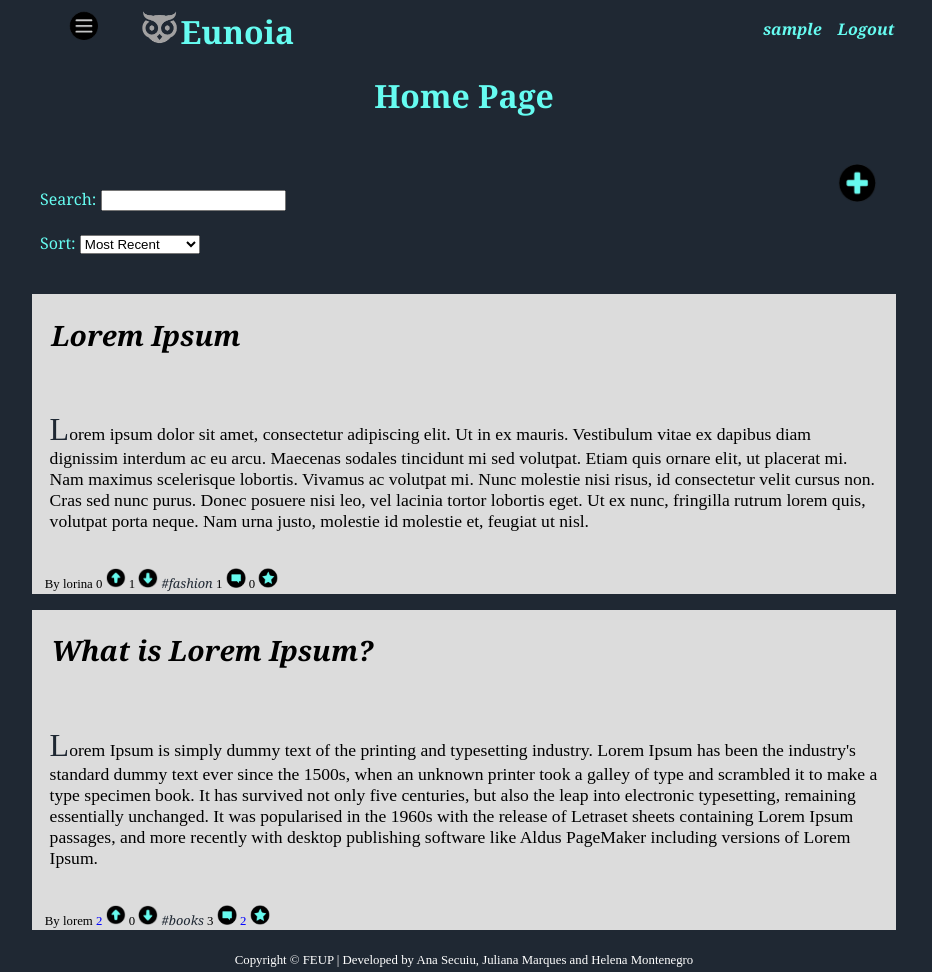
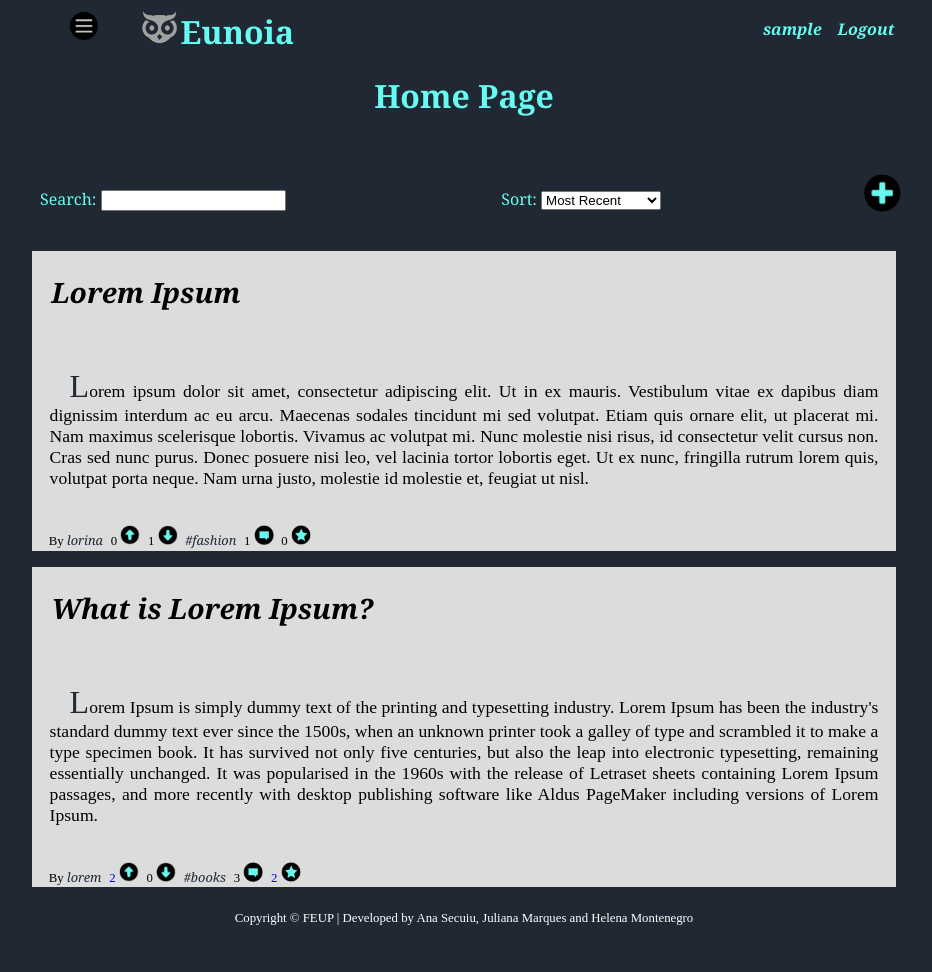
Before and after one commit to SmilingOwl/LTW-18-19, a PHP site: page /php/homepage.php in a window 1280 px wide. Shown: the whole page, without its empty margins (176-1108 px from the left). After the commit the page ends 925 px from the top, so only its background shows below. Run offline with PHP 8.4, Linux system fonts and the light colour scheme; the visitor is signed in with stand-in values (Sample User, id 1); data comes from the database, SQL or seed files in the repository; both versions use the stored data as it was after the commit.

Commit message:
Add files via upload

```diff
--- a/css/icons.css
+++ b/css/icons.css
@@ -11,12 +11,6 @@ span.likes img {
 span.dislikes img {
     width: 20px;
     height: 20px;
-}
-
-span.add_story {
-    display: block;
-    float: right;
-    margin-right: 2.2em;
 }
 
 span.add_story img {
--- a/css/layout.css
+++ b/css/layout.css
@@ -13,7 +13,7 @@
 	display: grid;
 	grid-template-rows: auto auto;
 	grid-template-columns: auto auto;
-	grid-template-areas: "p header"
+	grid-template-areas: "div header"
 						   "footer footer";
 	grid-row-gap: 1em;
 	grid-column-gap: 1em;
--- a/css/menu_layout.css
+++ b/css/menu_layout.css
@@ -4,5 +4,4 @@ html {
     grid-template-columns: 1fr 6fr;
     grid-template-areas: "nav body";
 
-	grid-column-gap: 1em;
 }
--- a/css/style.css
+++ b/css/style.css
@@ -169,12 +169,6 @@ a{
     display: block;
 }
 
-#story footer {
-    display: block;
-    font-family: "Georgia";
-    font-size: 1.2em;
-}
-
 label{
     margin: 0.5em;
     padding: 0.4em;
@@ -210,10 +204,11 @@ input[type=submit] {
 
 #menu {
     display: block;
-    padding: 0em 0em 25em 0em;
+    padding: 0em;
     margin: 0em;
     background-color: #DCDCDC;
-    border: 1px solid #1F2833;
+    border: 2px solid #1F2833;
+    height: 100%;
 }
 
 #menu ul {
@@ -226,7 +221,7 @@ input[type=submit] {
     padding: 1.5em;
     margin: 0em;
     font-family: "Georgia";
-    border: 1px solid #1F2833;
+    border-bottom: 2px solid #1F2833;
 }
 
 #stories {
@@ -266,13 +261,23 @@ input[type=submit] {
     text-decoration: none;
     font-family: "Times New Roman";
     font-size: 1.1em;
+    text-indent: 20px;
+    text-align: justify;
 }
 
 #stories article footer {
+    display: flex;
+    flex-direction: row;
+    align-items: flex-end;
     padding: 0.1em 1em;
     text-decoration: none;
     font-family: "Times New Roman";
     font-size: 0.8em;
+}
+
+#stories article footer span {
+    display: block;
+    margin: 0em 0.3em;
 }
 
 #copyright {
@@ -411,3 +416,21 @@ section#messages {
 section#messages .error {
      color: red;
 }
+
+#filter_stories {
+    display: flex;
+    flex-direction: row;
+    justify-content: space-between;
+}
+
+#paragraphs {
+    font-family: 'Times New Roman', Times, sans-serif;
+    font-size: 18px;
+    text-indent: 20px;
+    text-align: justify;
+}
+
+#paragraphs p:first-letter {
+    font-size: 32px;
+    color: #1F2833;
+}
--- a/database/access_database.php
+++ b/database/access_database.php
@@ -83,7 +83,7 @@
 
     function get_comments_with_user($id){
         global $db;
-        $stmt = $db->prepare('SELECT Comment.text, Users.username FROM Comment, Users WHERE story_id = :id
+        $stmt = $db->prepare('SELECT Users.user_id, Comment.text, Users.username FROM Comment, Users WHERE story_id = :id
             AND Comment.user_id = Users.user_id');
         $stmt->bindParam(':id', $id, PDO::PARAM_INT);
         $stmt->execute();
--- a/php/homepage.php
+++ b/php/homepage.php
@@ -23,7 +23,6 @@
     <?php include_once('../templates/common/upper_header.php'); ?>
         <h1> Home Page </h1>
     </header>
-    <span class="add_story"><img src="../icons/add_icon.png" alt="Add story"> </span>
     <input type="hidden" name="user_id" value="<?=$users_id?>">
     <header id="filter_stories">
             <label>Search: <input type="text" name="search_box" value=""></label>
@@ -36,6 +35,7 @@
                     <option value="comments">Most Comments</option>
                 </select>
             </label>
+        <span class="add_story"><img src="../icons/add_icon.png" alt="Add story"> </span>
     </header>
 
 <?php
--- a/php/story_item.php
+++ b/php/story_item.php
@@ -47,14 +47,16 @@
 
     <section id="story">
         <article>
+            <div id="paragraphs">
             <?php foreach($paragraphs as $paragraph) {?>
                 <p><?=$paragraph?></p>
             <?php } ?>
+            </div>
             <header>
                 <img src=<?=$story['photo']?> alt="Can't load picture">
             </header>
             <footer>
-                <span class="author">By <?=$writer['username']?></span>
+                <span class="author">By <a href="profile.php?user_id=<?=$writer['user_id']?>"> <?=$writer['username']?> </a></span>
                 <span class="likes"><?=count($likes)?> <img src="../icons/like_icon.png" alt="<?=$likes_to_write?>"></span>
                 <span class="dislikes"><?=count($dislikes)?> <img src="../icons/dislike_icon.png" alt="<?=$dislikes_to_write?>"></span>
                 <span class="tasteChoice">
--- a/php/taste_choices.php
+++ b/php/taste_choices.php
@@ -13,6 +13,7 @@
 <body>
 
    <header>
+    <script src="../scripts/show_menu.js" defer></script>
     <?php include_once('../templates/common/upper_header.php');?>
         <h3>Choose your <br> favorites topics!</h5>
     </header>
--- a/scripts/add_comment.js
+++ b/scripts/add_comment.js
@@ -27,8 +27,9 @@ function receiveComments(event) {
       let comment = document.createElement('article');
       comment.classList.add('comment');
 
-      comment.innerHTML = '<span class="user">' +
-        comments.username + '</span><p>' +
+      comment.innerHTML = '<span class="user"><a href="profile.php?user_id=' +
+        comments.user_id + '"> ' +
+        comments.username + ' </a></span><p>' +
         comments.text + '</p>' +
         '<footer><span class="likes">0 <img src="../icons/like_icon.png" alt="likes"></span> <span class="dislikes">0 <img src="../icons/dislike_icon.png" alt="dislikes"></span></footer>';
 
--- a/scripts/search_engine.js
+++ b/scripts/search_engine.js
@@ -43,7 +43,8 @@ let show_filtered_stories = function(event) {
             '</header>' +
             '<p>' + filtered_stories[i].text + '</p>' +
             '<footer>' +
-                '<span class="author">By ' + filtered_stories[i].username + '</span>' +
+                '<span class="author">By <a href="profile.php?user_id=' +  filtered_stories[i].writer_id +
+                '"> ' + filtered_stories[i].username + ' </a></span>' +
                 '<span class="likes">' + filtered_stories[i].likes + ' <img src="../icons/like_icon.png" alt="likes"></span>' +
                 '<span class="dislikes">' + filtered_stories[i].dislikes + ' <img src="../icons/dislike_icon.png" alt="dislikes"></span>' +
                 '<span class="tasteChoice">' +
--- a/scripts/show_comments.js
+++ b/scripts/show_comments.js
@@ -33,7 +33,9 @@ let receive_answer_show_comments = function() {
     new_comment_section.id = "comments_section";
     for (let i = 0; i < comments_to_show.length; i++)
     new_comment_section.innerHTML +=  '<article>' +
-        '<span class="user">' + comments_to_show[i].username + ' </span>' +
+        '<span class="user"><a href="profile.php?user_id=' +
+        comments_to_show[i].user_id + '"> ' +
+        comments_to_show[i].username + ' </a></span>' +
         '<p>' + comments_to_show[i].text + '</p>';
 
     story.appendChild(new_comment_section);
--- a/scripts/sort_engine.js
+++ b/scripts/sort_engine.js
@@ -44,7 +44,8 @@ let show_sorted_stories = function(event) {
             '</header>' +
             '<p>' + filtered_stories[i].text + '</p>' +
             '<footer>' +
-                '<span class="author">By ' + filtered_stories[i].username + '</span>' +
+                '<span class="author">By <a href="profile.php?user_id=' +  filtered_stories[i].writer_id +
+                '"> ' + filtered_stories[i].username + ' </a></span>' +
                 '<span class="likes">' + filtered_stories[i].likes + ' <img src="../icons/like_icon.png" alt="likes"></span>' +
                 '<span class="dislikes">' + filtered_stories[i].dislikes + ' <img src="../icons/dislike_icon.png" alt="dislikes"></span>' +
                 '<span class="tasteChoice">' +
--- a/templates/show_comments.php
+++ b/templates/show_comments.php
@@ -14,7 +14,7 @@
 ?>
     <article class="comment">
         <?php $comment_user = get_user($comment['user_id']);?>
-        <span class="user"><?=$comment_user['username']?> </span>
+        <span class="user"><a href="profile.php?user_id=<?=$comment_user['user_id']?>"> <?=$comment_user['username']?> </a> </span>
         <p><?=$comment['text']?></p>
         <footer>
             <span class="likes"><?=count($comments_likes)?> <img src="../icons/like_icon.png" alt="<?=$likes_to_write?>"></span>
--- a/templates/show_stories.php
+++ b/templates/show_stories.php
@@ -25,7 +25,7 @@
         </header>
         <p><?=$story['text']?></p>
         <footer>
-            <span class="author">By <?=$writer['username']?></span>
+            <span class="author">By <a href="profile.php?user_id=<?=$writer['user_id']?>"> <?=$writer['username']?> </a></span>
             <span class="likes"><?=count($likes)?> <img src="../icons/like_icon.png" alt="<?=$likes_to_write?>"></span>
             <span class="dislikes"><?=count($dislikes)?> <img src="../icons/dislike_icon.png" alt="<?=$dislikes_to_write?>"></span>
             <span class="tasteChoice">
```
Also changed, not shown: css/layout_profile.css (+19 -1 lines), php/profile.php (+7 -3 lines), database/database.db.
